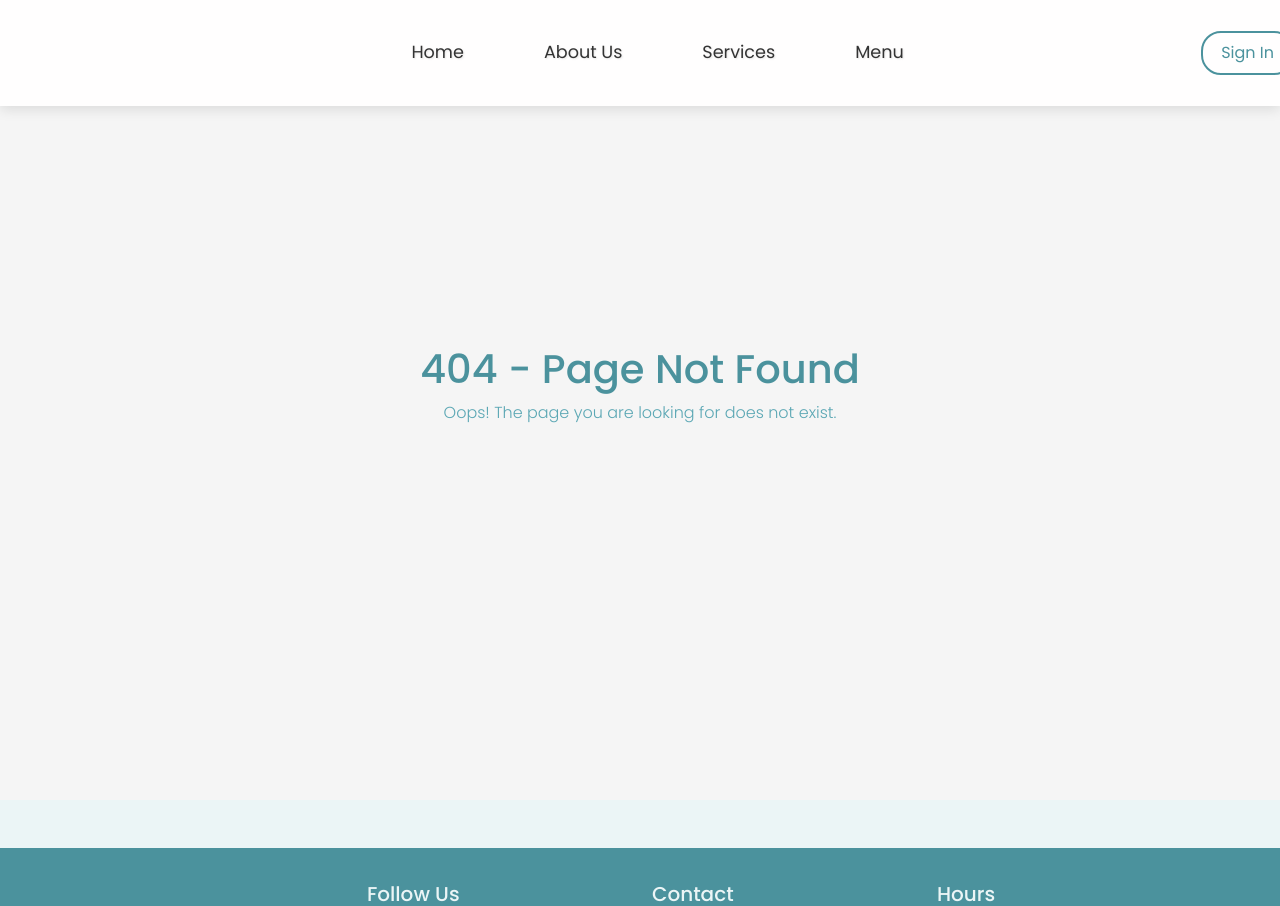
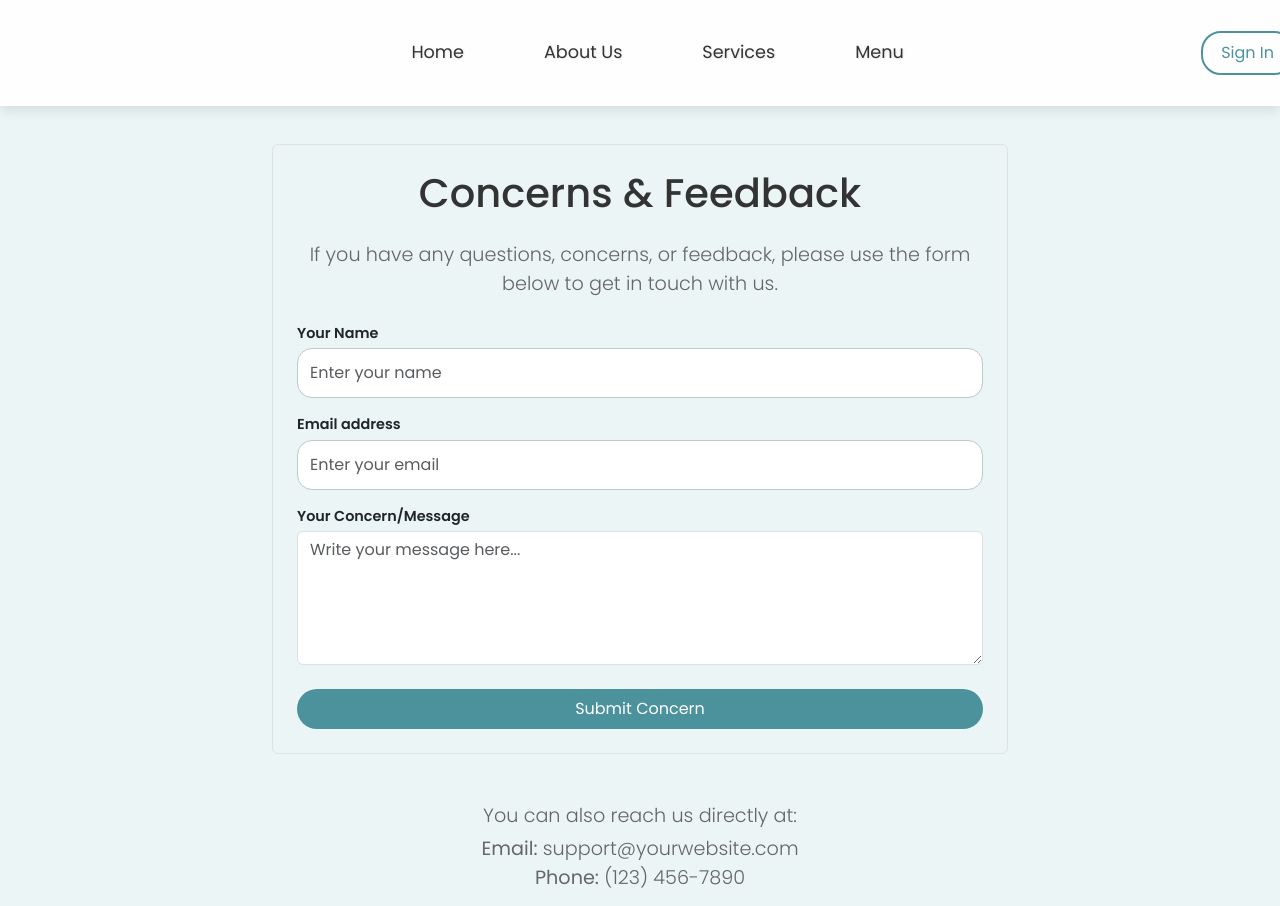
Before and after one commit to markxregie/OOS-2, a React (Create React App) app in the folder frontend/: page /concerns in a window 1280 px wide. Shown: the top 906 px of the page. Built offline with nearby package versions, Linux system fonts and the light colour scheme.

Commit message:
cart fixed, menu buy now fixed, concern page added and cart indicator fix

```diff
--- a/frontend/src/App.js
+++ b/frontend/src/App.js
@@ -28,6 +28,8 @@ import RiderHome from './components/admin2/riderhome';
 import RiderHistory from './components/admin2/riderhistory';
 import NotFound from './components/NotFound';
 import Resetpassword from './components/Resetpassword';
+import Concerns from './components/concerns';
+import AdminConcerns from './components/admin2/concerns';
 
 import { BrowserRouter as Router, Routes, Route, useLocation, Outlet } from 'react-router-dom';
 import { AuthProvider } from './components/AuthContext';  // <-- Import AuthProvider
@@ -93,6 +95,7 @@ function MainApp() {
           <Route path="/menu" element={<Menus />} />
           <Route path="/cart" element={<Cart />} />
           <Route path="/checkout" element={<CheckoutPage />} />
+          <Route path="/concerns" element={<Concerns />} />
           {/* <Route path="/login" element={<LoginPage />} /> */}
           {/* <Route path="/signup" element={<Signup />} /> */}
           <Route path="/forgot-password" element={<ForgotPassword />} />
@@ -110,6 +113,7 @@ function MainApp() {
             <Route path="/admin/inbox" element={<Inbox />} />
             <Route path="/admin/delivery" element={<DeliveryManagement />} />
             <Route path="/admin/riderdashboard" element={<RiderDashboard />} />
+            <Route path="/admin/concerns" element={<AdminConcerns />} />
             <Route path="/admin/staff" element={<Staff />} />
             <Route path="/admin/report" element={<Report />} />
           </Route>
--- /dev/null
+++ b/frontend/src/components/admin2/concerns.css
@@ -0,0 +1,12 @@
+.concerns-admin {
+  background-color: #f8f9fa;
+  min-height: 100vh;
+}
+
+.concerns-admin h1 {
+  color: #333;
+}
+
+.concerns-admin .table {
+  background-color: white;
+}
--- /dev/null
+++ b/frontend/src/components/admin2/concerns.js
@@ -0,0 +1,49 @@
+import React from 'react';
+import { Container, Row, Col, Table } from 'react-bootstrap';
+import './concerns.css';
+
+const Concerns = () => {
+  // Placeholder data for concerns
+  const concernsData = [
+    { id: 1, user: 'John Doe', concern: 'Service was slow', date: '2023-10-01' },
+    { id: 2, user: 'Jane Smith', concern: 'Food quality issue', date: '2023-10-02' },
+    // Add more as needed
+  ];
+
+  return (
+    <Container className="concerns-admin py-4">
+      <Row>
+        <Col>
+          <h1 className="mb-4">Manage Concerns</h1>
+          <Table striped bordered hover>
+            <thead>
+              <tr>
+                <th>ID</th>
+                <th>User</th>
+                <th>Concern</th>
+                <th>Date</th>
+                <th>Actions</th>
+              </tr>
+            </thead>
+            <tbody>
+              {concernsData.map((concern) => (
+                <tr key={concern.id}>
+                  <td>{concern.id}</td>
+                  <td>{concern.user}</td>
+                  <td>{concern.concern}</td>
+                  <td>{concern.date}</td>
+                  <td>
+                    <button className="btn btn-primary btn-sm me-2">View</button>
+                    <button className="btn btn-danger btn-sm">Delete</button>
+                  </td>
+                </tr>
+              ))}
+            </tbody>
+          </Table>
+        </Col>
+      </Row>
+    </Container>
+  );
+};
+
+export default Concerns;
--- a/frontend/src/components/admin2/sidebar.js
+++ b/frontend/src/components/admin2/sidebar.js
@@ -55,6 +55,13 @@ function SidebarComponent() {
               Rider Dashboard
             </MenuItem>
             <MenuItem
+              icon={<FontAwesomeIcon icon={faEnvelope} />}
+              component={<Link to="/admin/concerns" />}
+              active={location.pathname === '/admin/concerns'}
+            >
+              Concerns
+            </MenuItem>
+            <MenuItem
               icon={<FontAwesomeIcon icon={faChartBar} />}
               component={<Link to="/admin/report" />}
               active={location.pathname === '/admin/report'}
--- /dev/null
+++ b/frontend/src/components/concerns.css
@@ -0,0 +1,13 @@
+.concerns-page {
+    margin-top: 6rem;
+  min-height: 100vh;
+}
+
+.concerns-page h1 {
+  color: #333;
+}
+
+.concerns-page p {
+  font-size: 1.2rem;
+  color: #666;
+}
--- /dev/null
+++ b/frontend/src/components/concerns.js
@@ -0,0 +1,89 @@
+import React, { useState } from 'react';
+import { Container, Row, Col, Form, Button } from 'react-bootstrap';
+import './concerns.css';
+
+const Concerns = () => {
+  const [name, setName] = useState('');
+  const [email, setEmail] = useState('');
+  const [message, setMessage] = useState('');
+
+  const handleSubmit = (e) => {
+    e.preventDefault();
+    // Here you would typically handle the form submission, e.g., send the data to a backend
+    console.log('Form Submitted:', { name, email, message });
+    // Clear the form
+    setName('');
+    setEmail('');
+    setMessage('');
+    alert('Thank you for your feedback! We will get back to you shortly.');
+  };
+
+  return (
+    <Container className="concerns-page py-5">
+      <Row className="justify-content-center">
+        <Col md={8}>
+          <div className="concerns-form-container p-4 border rounded">
+            <h1 className="text-center mb-4">Concerns & Feedback</h1>
+            <p className="text-center mb-4">
+              If you have any questions, concerns, or feedback, please use the form below to get in touch with us.
+            </p>
+            <Form onSubmit={handleSubmit}>
+              <Form.Group controlId="formName" className="mb-3">
+                <Form.Label>Your Name</Form.Label>
+                <Form.Control
+                  type="text"
+                  placeholder="Enter your name"
+                  value={name}
+                  onChange={(e) => setName(e.target.value)}
+                  required
+                />
+              </Form.Group>
+
+              <Form.Group controlId="formEmail" className="mb-3">
+                <Form.Label>Email address</Form.Label>
+                <Form.Control
+                  type="email"
+                  placeholder="Enter your email"
+                  value={email}
+                  onChange={(e) => setEmail(e.target.value)}
+                  required
+                />
+              </Form.Group>
+
+              <Form.Group controlId="formMessage" className="mb-4">
+                <Form.Label>Your Concern/Message</Form.Label>
+                <Form.Control
+                  as="textarea"
+                  rows={5}
+                  placeholder="Write your message here..."
+                  value={message}
+                  onChange={(e) => setMessage(e.target.value)}
+                  required
+                />
+              </Form.Group>
+
+              <Button variant="primary" type="submit" className="w-100">
+                Submit Concern
+              </Button>
+            </Form>
+          </div>
+        </Col>
+      </Row>
+      <Row className="mt-5 text-center">
+        <Col>
+          <p className="mb-1">
+            You can also reach us directly at:
+          </p>
+          <p className="mb-0">
+            <strong>Email:</strong> support@yourwebsite.com
+          </p>
+          <p>
+            <strong>Phone:</strong> (123) 456-7890
+          </p>
+        </Col>
+      </Row>
+    </Container>
+  );
+};
+
+export default Concerns;
--- a/frontend/src/components/footer.js
+++ b/frontend/src/components/footer.js
@@ -1,5 +1,6 @@
 import React from 'react';
 import { Container, Row, Col } from 'react-bootstrap';
+import { Link } from 'react-router-dom';
 import "bootstrap-icons/font/bootstrap-icons.css";
 import logo from '../assets/png.png';
 import './footer.css';
@@ -25,7 +26,7 @@ const Footer = () => {
           <Col md={9}>
             <Row>
               {/* Follow Us Column */}
-              <Col md={4} className="mb-3 mb-md-0">
+              <Col md={3} className="mb-3 mb-md-0">
                 <h5 className="mb-3 text-custom">Follow Us</h5>
                 <div className="social-icons">
                   <a href="#" className="text-custom me-3">
@@ -41,7 +42,7 @@ const Footer = () => {
               </Col>
 
               {/* Contact Column */}
-              <Col md={4} className="mb-3 mb-md-0">
+              <Col md={3} className="mb-3 mb-md-0">
                 <h5 className="mb-3 text-custom text-start">Contact</h5>
                 <p className="mb-1 text-custom text-start">
                   <i className="bi bi-geo-alt-fill me-2"></i> 123 Cafe Street
@@ -56,10 +57,18 @@ const Footer = () => {
 
 
               {/* Hours Column */}
-              <Col md={4}>
+              <Col md={3} className="mb-3 mb-md-0">
                 <h5 className="mb-3 text-custom text-start">Hours</h5>
                 <p className="mb-1 text-custom text-start">Mon-Fri: 7am - 9pm</p>
                 <p className="mb-1 text-custom text-start">Sat-Sun: 8am - 10pm</p>
+              </Col>
+
+              {/* Concerns Column */}
+              <Col md={3} className="mb-3 mb-md-0">
+                <h5 className="mb-3 text-custom text-start">Concerns</h5>
+                <p className="mb-1 text-custom text-start">
+                  <Link to="/concerns" className="text-custom">Submit Concerns</Link>
+                </p>
               </Col>
 
             </Row>
--- a/frontend/src/components/header.js
+++ b/frontend/src/components/header.js
@@ -9,8 +9,9 @@ import shoppingIcon from '../assets/shopping.svg';
 import bellIcon from '../assets/bell.svg';
 import './header.css';
 import { Link, useLocation, useNavigate } from 'react-router-dom';
-import { useEffect, useState } from 'react';
+import { useEffect, useState, useContext } from 'react';
 import Swal from 'sweetalert2';
+import { CartContext } from '../contexts/CartContext';
 
 export default function AppHeader() {
   const location = useLocation();
@@ -171,6 +172,9 @@ export default function AppHeader() {
     }, 200); // delay hiding by 200ms
   };
 
+  const { cartItems } = useContext(CartContext);
+  const cartCount = cartItems.reduce((total, item) => total + item.quantity, 0);
+
   return (
     <>
       <Navbar expand="lg" onToggle={(expanded) => setIsToggled(expanded)} className={`bg-body-tertiary ${isVisible ? '' : 'header-hidden'}`}>
@@ -185,8 +189,13 @@ export default function AppHeader() {
           </Navbar.Brand>
 
           {isLoggedIn && isMobile && (
-            <Nav.Link as={Link} to="/cart" className="mobile-cart-icon">
+            <Nav.Link as={Link} to="/cart" className="mobile-cart-icon position-relative">
               <img src={shoppingIcon} alt="Shopping Bag" className="cart-img" style={{ width: '24px', height: '24px' }} />
+              {cartCount > 0 && (
+                <span className="cart-badge badge bg-danger position-absolute top-0 start-100 translate-middle">
+                  {cartCount}
+                </span>
+              )}
             </Nav.Link>
           )}
 
@@ -352,8 +361,14 @@ export default function AppHeader() {
                         <Nav.Link
                           as={Link}
                           to="/cart"
+                          className="position-relative"
                         >
                           <img src={shoppingIcon} alt="Shopping Bag" className="cart-img" style={{ width: '24px', height: '24px' }} />
+                          {cartCount > 0 && (
+                            <span className="cart-badge badge bg-danger position-absolute top-0 start-100 translate-middle">
+                              {cartCount}
+                            </span>
+                          )}
                         </Nav.Link>
 
                         <Dropdown align="end">
--- a/frontend/src/components/menucontent.js
+++ b/frontend/src/components/menucontent.js
@@ -14,6 +14,9 @@ const [selectedSubcategory, setSelectedSubcategory] = useState('');
   const [selectedItem, setSelectedItem] = useState(null);
   const [showModal, setShowModal] = useState(false);
   const [orderNotes, setOrderNotes] = useState('');
+  const [showBuyNowModal, setShowBuyNowModal] = useState(false); // State for the new modal
+  const [deliveryMethod, setDeliveryMethod] = useState('Pick-up'); // State for delivery method
+  const [paymentMethod, setPaymentMethod] = useState('Cash'); // State for payment method
 
   const { addToCart: addToContextCart } = useContext(CartContext);
   const navigate = useNavigate();
@@ -150,8 +153,8 @@ const [selectedSubcategory, setSelectedSubcategory] = useState('');
       ProductName: selectedItem.ProductName,
       ProductPrice: selectedItem.ProductPrice ?? 0,
       ProductImage: selectedItem.ProductImage,
-    ProductType: selectedItem.ProductTypeName,    // ✅ lowercase
-    ProductCategory: selectedItem.ProductCategory, // ✅ lowercase
+      ProductType: selectedItem.ProductTypeName,
+      ProductCategory: selectedItem.ProductCategory,
       orderType: "Pick Up"
     });
 
@@ -161,8 +164,20 @@ const [selectedSubcategory, setSelectedSubcategory] = useState('');
   };
 
   const handleBuyNow = () => {
+    const token = localStorage.getItem("authToken");
+    if (!token) {
+      toast.error("You must be logged in to buy now.");
+      return;
+    }
+    setShowModal(false); // Close the first modal
+    setShowBuyNowModal(true); // Open the new modal
+  };
+
+  const handleConfirmBuyNow = () => {
     if (selectedItem) {
-      navigate('/checkout', { state: { cartItems: [{
+      navigate('/checkout', {
+        state: {
+          cartItems: [{
             product_id: selectedItem.ProductID,
             ProductName: selectedItem.ProductName,
             ProductPrice: selectedItem.ProductPrice ?? 0,
@@ -170,7 +185,16 @@ const [selectedSubcategory, setSelectedSubcategory] = useState('');
             ProductType: selectedItem.ProductTypeName,
             ProductCategory: selectedItem.ProductCategory,
             quantity: 1
-      }], orderType: "Pick Up" } });
+          }],
+          orderType: deliveryMethod,
+          paymentMethod,
+          orderNotes
+        }
+      });
+      setShowBuyNowModal(false);
+      setOrderNotes('');
+      setDeliveryMethod('Pick-up');
+      setPaymentMethod('Cash');
     }
   };
 
@@ -178,6 +202,14 @@ const [selectedSubcategory, setSelectedSubcategory] = useState('');
     setShowModal(false);
     setSelectedItem(null);
     setOrderNotes('');
+  };
+
+  const handleCloseBuyNowModal = () => {
+    setShowBuyNowModal(false);
+    setSelectedItem(null);
+    setOrderNotes('');
+    setDeliveryMethod('Pick-up');
+    setPaymentMethod('Cash');
   };
 
   const subcategories = products[selectedCategory] ? Object.keys(products[selectedCategory]) : [];
@@ -295,15 +327,6 @@ const [selectedSubcategory, setSelectedSubcategory] = useState('');
                     <h4 style={{ color: '#4b929d' }}>{selectedItem.ProductName}</h4>
                     <p className="text-muted">{selectedItem.ProductDescription}</p>
                     <p className="h5" style={{ textAlign: 'left' }}>₱{selectedItem.ProductPrice}</p>
-                    {/* <div className="mt-4">
-                      <h6>Order method:</h6>
-                      <div className="btn-group w-100" role="group">
-                        <input type="radio" className="btn-check" name="order-method" id="method-pickup" autoComplete="off" defaultChecked />
-                        <label className="btn btn-outline-secondary" htmlFor="method-pickup">Pickup</label>
-                        <input type="radio" className="btn-check" name="order-method" id="method-delivery" autoComplete="off" />
-                        <label className="btn btn-outline-secondary" htmlFor="method-delivery">Delivery</label>
-                      </div>
-                    </div> */}
                     <div className="mt-3">
                       <label htmlFor="order-notes" className="form-label">Add Notes:</label>
                       <textarea id="order-notes" className="form-control" rows="3" placeholder="Add any special instructions or notes here" value={orderNotes} onChange={(e) => setOrderNotes(e.target.value)} />
@@ -321,6 +344,72 @@ const [selectedSubcategory, setSelectedSubcategory] = useState('');
             </div>
           </Modal.Footer>
         </Modal>
+
+        {/* New Buy Now Modal */}
+        <Modal show={showBuyNowModal} onHide={handleCloseBuyNowModal} centered>
+          <Modal.Header closeButton>
+            <Modal.Title>Complete your purchase</Modal.Title>
+          </Modal.Header>
+          <Modal.Body>
+            <div className="mb-3">
+              <label className="form-label">Delivery Method</label>
+              <div className="btn-group w-100" role="group">
+                <input
+                  type="radio"
+                  className="btn-check"
+                  name="deliveryMethod"
+                  id="pickup"
+                  autoComplete="off"
+                  checked={deliveryMethod === 'Pick-up'}
+                  onChange={() => setDeliveryMethod('Pick-up')}
+                />
+                <label className="btn btn-outline-secondary rounded-start-pill" htmlFor="pickup">Pick-up</label>
+
+                <input
+                  type="radio"
+                  className="btn-check"
+                  name="deliveryMethod"
+                  id="delivery"
+                  autoComplete="off"
+                  checked={deliveryMethod === 'Delivery'}
+                  onChange={() => setDeliveryMethod('Delivery')}
+                />
+                <label className="btn btn-outline-secondary rounded-end-pill" htmlFor="delivery">Delivery</label>
+              </div>
+            </div>
+            <div className="mb-3">
+              <label className="form-label">Payment Method</label>
+              <div className="btn-group w-100" role="group">
+                <input
+                  type="radio"
+                  className="btn-check"
+                  name="paymentMethod"
+                  id="cash"
+                  autoComplete="off"
+                  checked={paymentMethod === 'Cash'}
+                  onChange={() => setPaymentMethod('Cash')}
+                />
+                <label className="btn btn-outline-secondary rounded-start-pill" htmlFor="cash">Cash</label>
+
+                <input
+                  type="radio"
+                  className="btn-check"
+                  name="paymentMethod"
+                  id="gcash"
+                  autoComplete="off"
+                  checked={paymentMethod === 'Gcash'}
+                  onChange={() => setPaymentMethod('Gcash')}
+                />
+                <label className="btn btn-outline-secondary rounded-end-pill" htmlFor="gcash">Gcash</label>
+              </div>
+            </div>
+          </Modal.Body>
+          <Modal.Footer>
+            <Button variant="outline-secondary" onClick={handleCloseBuyNowModal}>Cancel</Button>
+            <Button variant="primary" onClick={handleConfirmBuyNow}>Confirm Buy Now</Button>
+          </Modal.Footer>
+        </Modal>
+
         <ToastContainer position="top-center" autoClose={2000} hideProgressBar />
       </div>
     </section>
```
Lines whose indentation alone changed are shown as unchanged.
